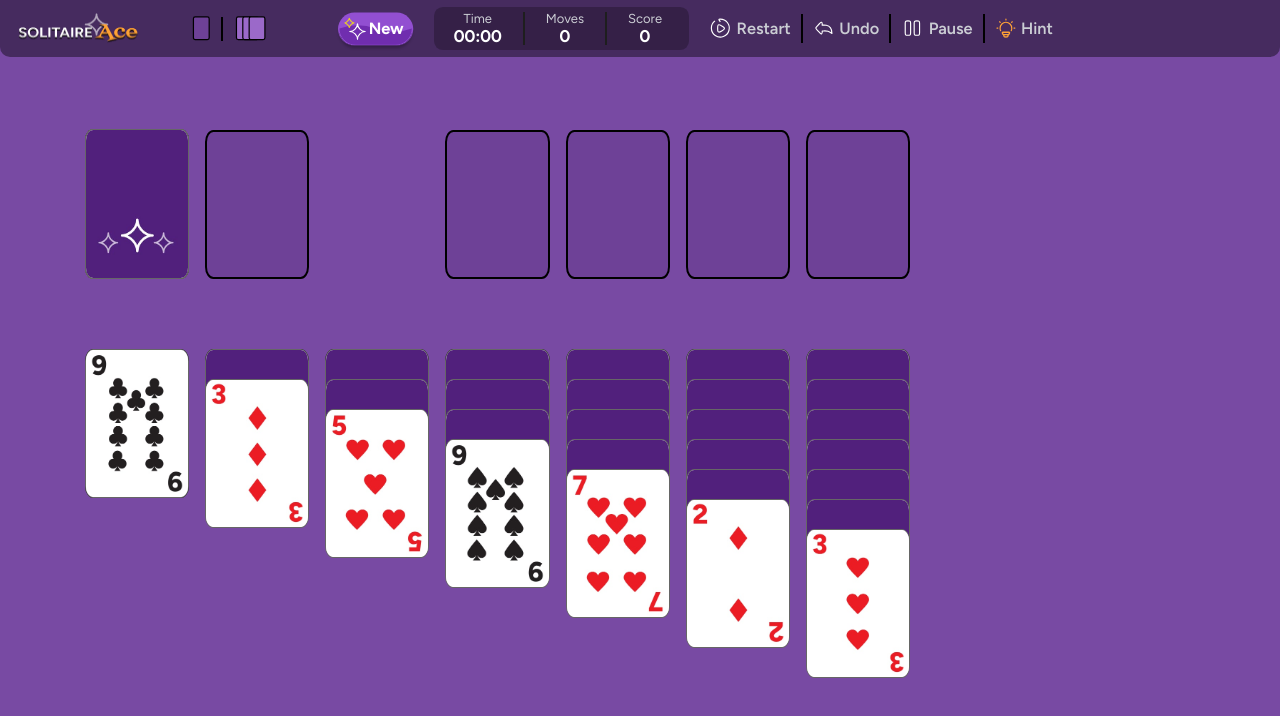
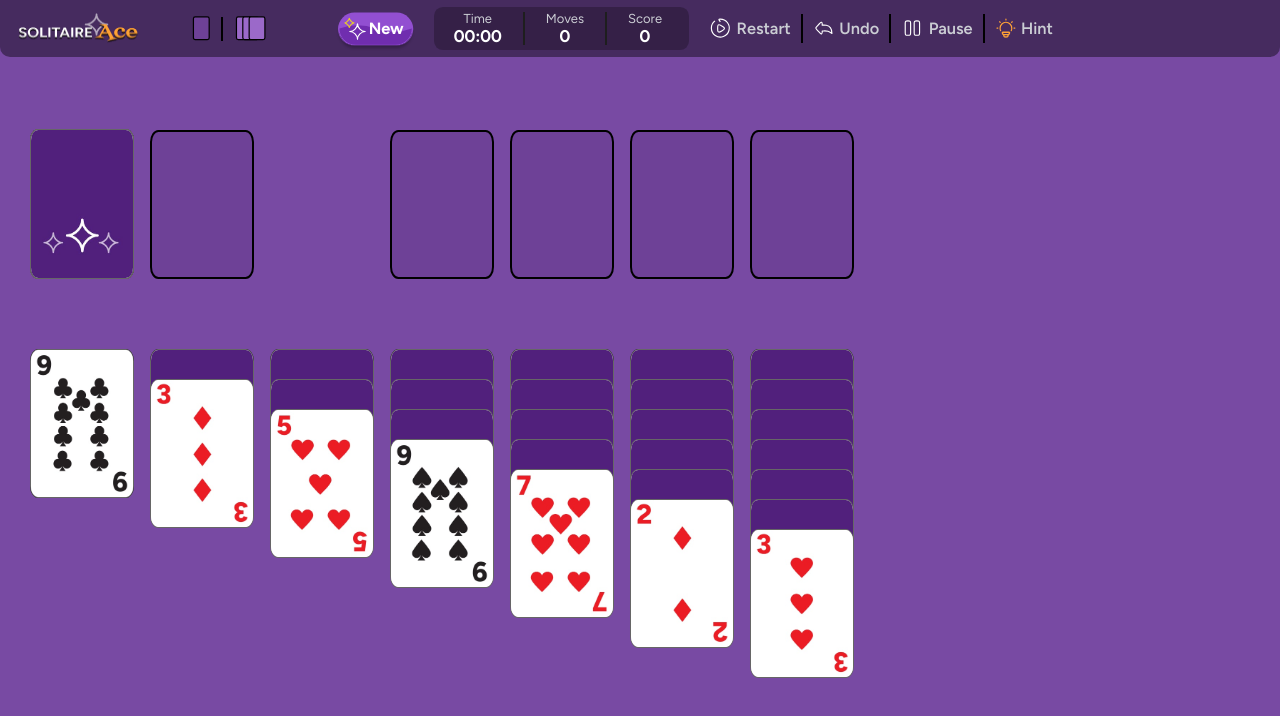
Before and after one commit to vzhytnyk/gfdbfdsbv, a Next.js app: page / in a window 1280 px wide. Shown: the top 716 px of the page. Built offline with nearby package versions, Linux system fonts and the light colour scheme.

Commit message:
Add css offset for game board

```diff
--- a/src/app/page.module.css
+++ b/src/app/page.module.css
@@ -239,6 +239,7 @@
   width: 100%;
   height: 100%;
   max-width: calc(100% - 325px);
+  margin-left: 1.75em;
 }
 
 .adsContainer {
--- a/src/components/BoardFields/BaseEmptySpots.tsx
+++ b/src/components/BoardFields/BaseEmptySpots.tsx
@@ -84,7 +84,7 @@ function BaseEmptySpots() {
     <div className={styles.baseEmptySpots} id='baseEmptySpots'>
       <Row gutter={6} className={styles.boardDeckRow} align='middle'>
         {/* Deck and Flipped piles */}
-        <CardSpot ref={deckRef}  offset={2} className={styles.deckCardSpot}>
+        <CardSpot ref={deckRef} className={styles.deckCardSpot}>
           {/* Button to reset deck */}
           <Button
             className={`${styles.redoDeckButton} ${
@@ -104,7 +104,7 @@ function BaseEmptySpots() {
       </Row>
       <Row gutter={6} align='middle' className={styles.testColumns}>
         {/* Game Columns */}
-        <CardSpot offset={2} />
+        <CardSpot />
         <CardSpot />
         <CardSpot />
         <CardSpot />
--- a/src/components/BoardFields/GameColumnWrapper.component.tsx
+++ b/src/components/BoardFields/GameColumnWrapper.component.tsx
@@ -25,7 +25,7 @@ function GameColumnWrapper() {
 
   return (
     <Row gutter={6} className={styles.gameColumnsRow} align='middle'>
-      <ColumnPile columnId='column1Pile' columnCards={column1Pile}  offset={2}/>
+      <ColumnPile columnId='column1Pile' columnCards={column1Pile} />
       <ColumnPile columnId='column2Pile' columnCards={column2Pile} />
       <ColumnPile columnId='column3Pile' columnCards={column3Pile} />
       <ColumnPile columnId='column4Pile' columnCards={column4Pile} />
--- a/src/components/Piles/DeckPile.component.tsx
+++ b/src/components/Piles/DeckPile.component.tsx
@@ -77,7 +77,6 @@ function DeckPile() {
     <SimplePile
       pileId='deckPile'
       pileCards={getCards()}
-      offset={2}
       pileClassName={`${styles.deckPileIndex} ${styles.flippedPile}`}
       insideClassName={`${styles.columnPile} deckPileMobile`}
     />
```
